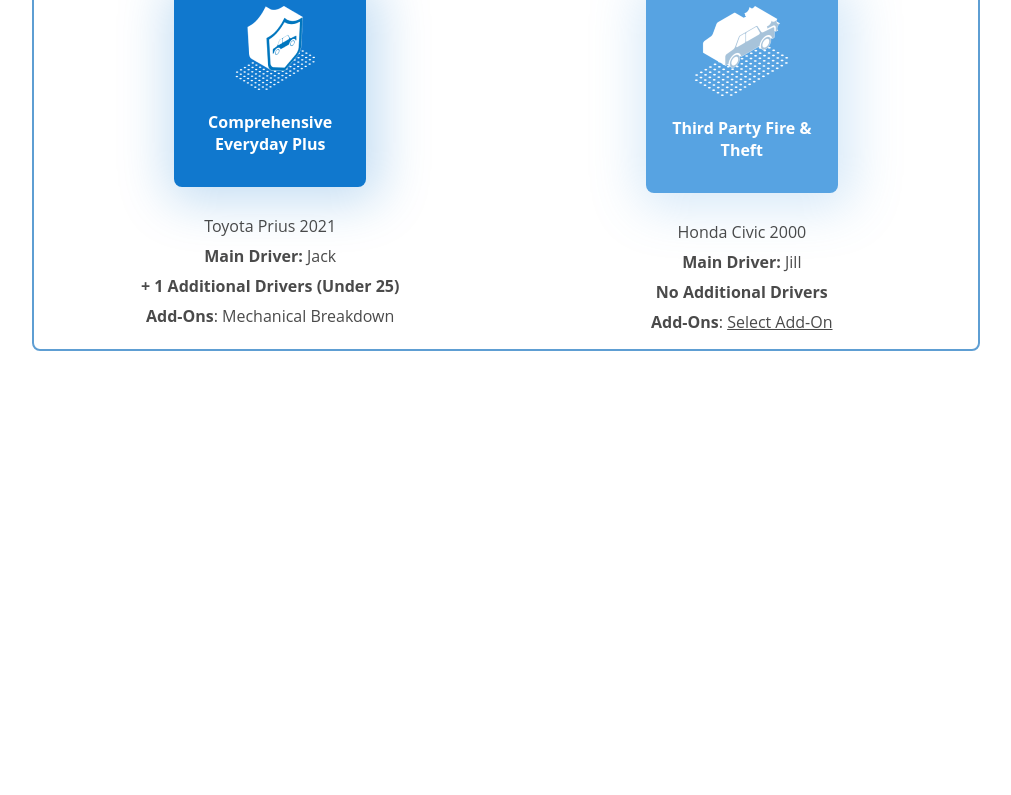
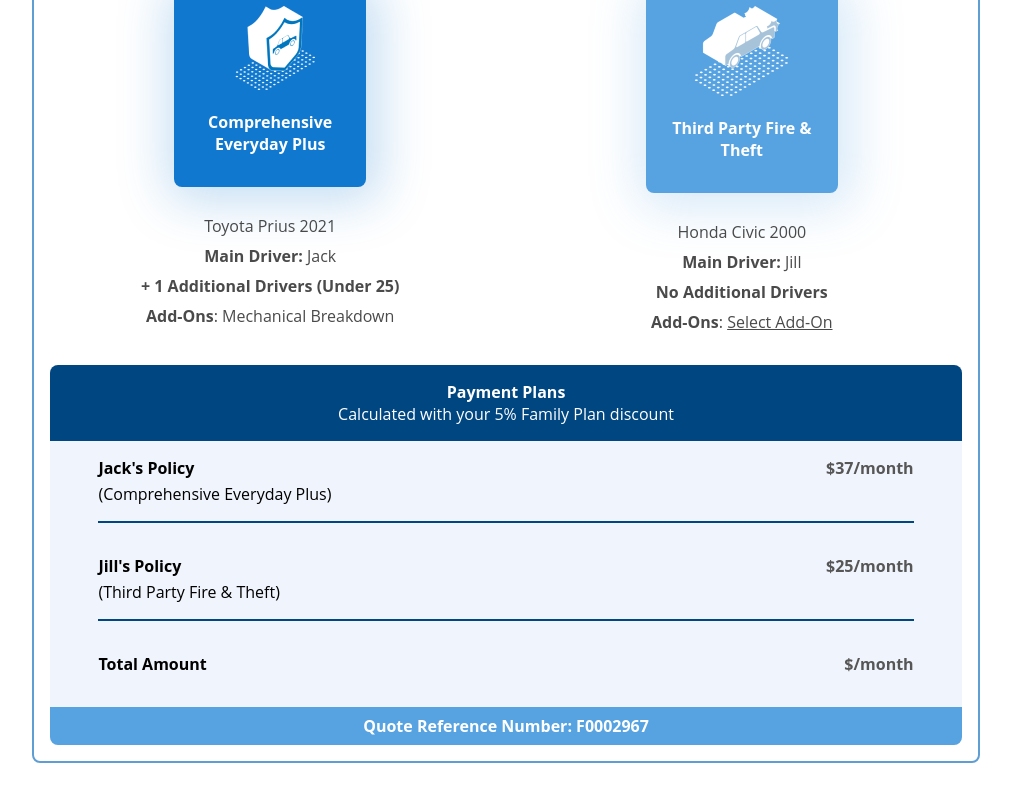
Before and after one commit to aidannairn/insure-a-vehicle, a React (Create React App) app: page /insurance in a window 1280 px wide. Shown: the part 556-1351 px from the top of the page, without its empty margins (134-1145 px from the left). Before the commit the page ends 939 px from the top, so only its background shows below. Built offline with nearby package versions, Linux system fonts and the light colour scheme.

Commit message:
feat: Add Payment Plans section that renders monthly rate for each driver.

```diff
--- a/src/components/PoliciesAndExtras/FamilyPlanQuote/FamilyPlanQuote.tsx
+++ b/src/components/PoliciesAndExtras/FamilyPlanQuote/FamilyPlanQuote.tsx
@@ -27,7 +27,14 @@
 
 const FamilyPlanQuote: React.FC<FamilyPlanQuoteProps> = ({ familyDetails }) => {
 
-
+  const getMonthlyRate = (policyType: string) => {
+    switch (policyType) {
+      case 'comprehensive everyday plus': return 37
+      case 'third party property damage': return 28
+      case 'third party fire & theft': return 25
+      default: return 0
+    }
+  }
 
   return (
     <div id="family-plan-quote">
@@ -41,6 +48,30 @@
           ))
         }
       </div>
+      <div id="payment-plans">
+        <div className="header">
+          <p>Payment Plans</p>
+          <p>Calculated with your 5% Family Plan discount</p>
+        </div>
+        <div className="driver-policy-plans">
+        {
+          familyDetails.map((driver: DriverDetails, i: number) => (
+            <div className="driver-policy-plan">
+              <div className="name-and-rate">
+                <p>{driver.name}'s Policy</p>
+                <p>${getMonthlyRate(driver.insurance.type)}/month</p>
+              </div>
+              <p>({driver.insurance.type})</p>
+            </div>
+          ))
+        }
+        </div>
+        <div className="payment-plan-total">
+          <p>Total Amount</p>
+          <p>$/month</p>
+        </div>
+        <p>Quote Reference Number: F0002967</p>
+      </div>
     </div>
   )
 }
--- a/src/components/PoliciesAndExtras/FamilyPlanQuote/family-plan-quote.css
+++ b/src/components/PoliciesAndExtras/FamilyPlanQuote/family-plan-quote.css
@@ -19,3 +19,67 @@
   display: flex;
   justify-content: space-around;
 }
+
+#payment-plans {
+  margin: 1rem;
+  background-color: #F0F4FC;
+  border-radius: 0.5rem;
+}
+
+#payment-plans > .header {
+  background-color: #004681;
+  color: white;
+  text-align: center;
+  border-radius: 0.5rem 0.5rem 0 0;
+  padding: 1rem 0;
+}
+
+#payment-plans > .header > p {
+  margin: 0
+}
+
+#payment-plans > .header > p:first-of-type {
+  font-weight: bold;
+}
+
+.driver-policy-plan {
+  padding: 0 3rem;
+}
+
+.name-and-rate, .payment-plan-total {
+  display: flex;
+  justify-content: space-between;
+  font-weight: bold;
+}
+
+.name-and-rate > p {
+  margin: 1rem 0 0.25rem;
+}
+
+.name-and-rate > p:last-of-type {
+  color: #565656;
+}
+
+.driver-policy-plan > p {
+  margin-top: 0;
+  text-transform: capitalize;
+  padding-bottom: 1rem;
+  border-bottom: 2px solid #004681;
+}
+
+.payment-plan-total {
+  margin: 0 3rem;
+}
+
+.payment-plan-total > p:last-of-type {
+  color: #565656;
+}
+
+#payment-plans > p:last-of-type {
+  text-align: center;
+  background-color: #57A3E2;
+  padding: 0.5rem 0;
+  color: white;
+  font-weight: bold;
+  border-radius: 0 0 0.5rem 0.5rem;
+}
```
